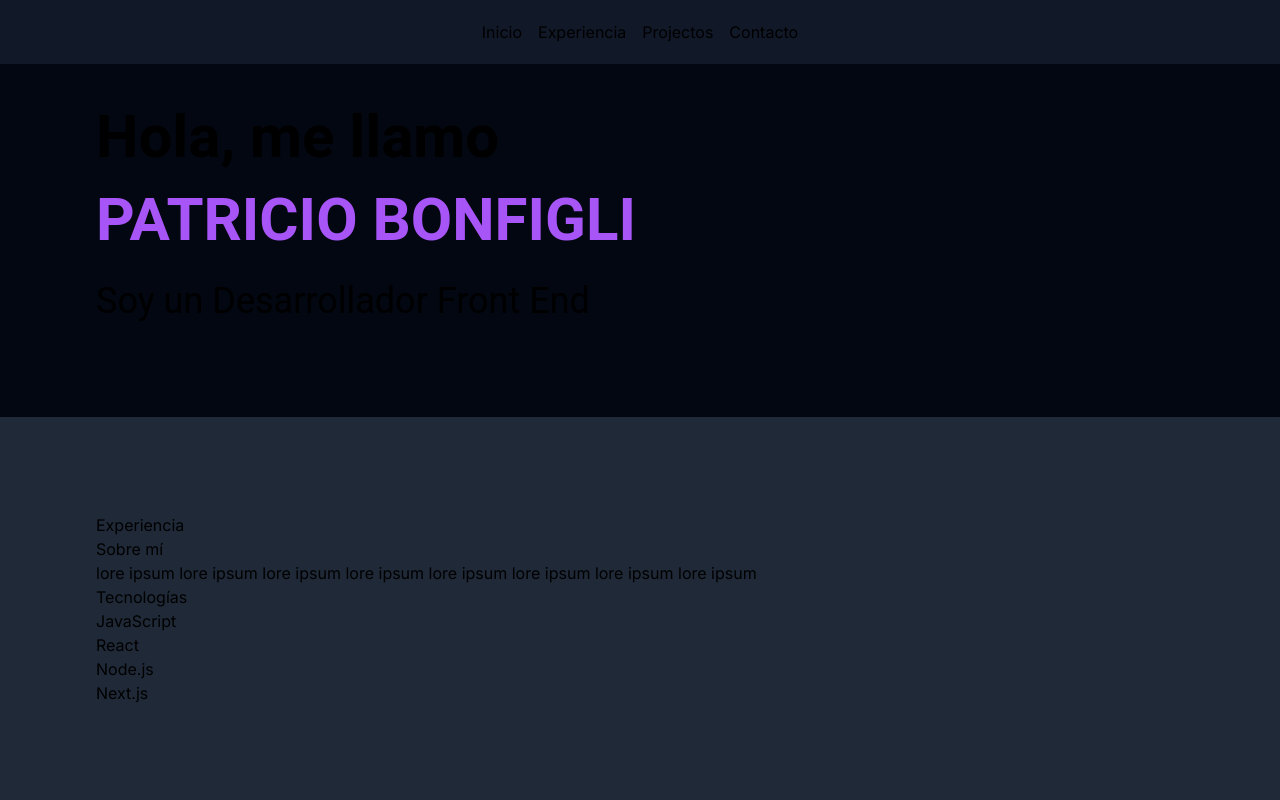
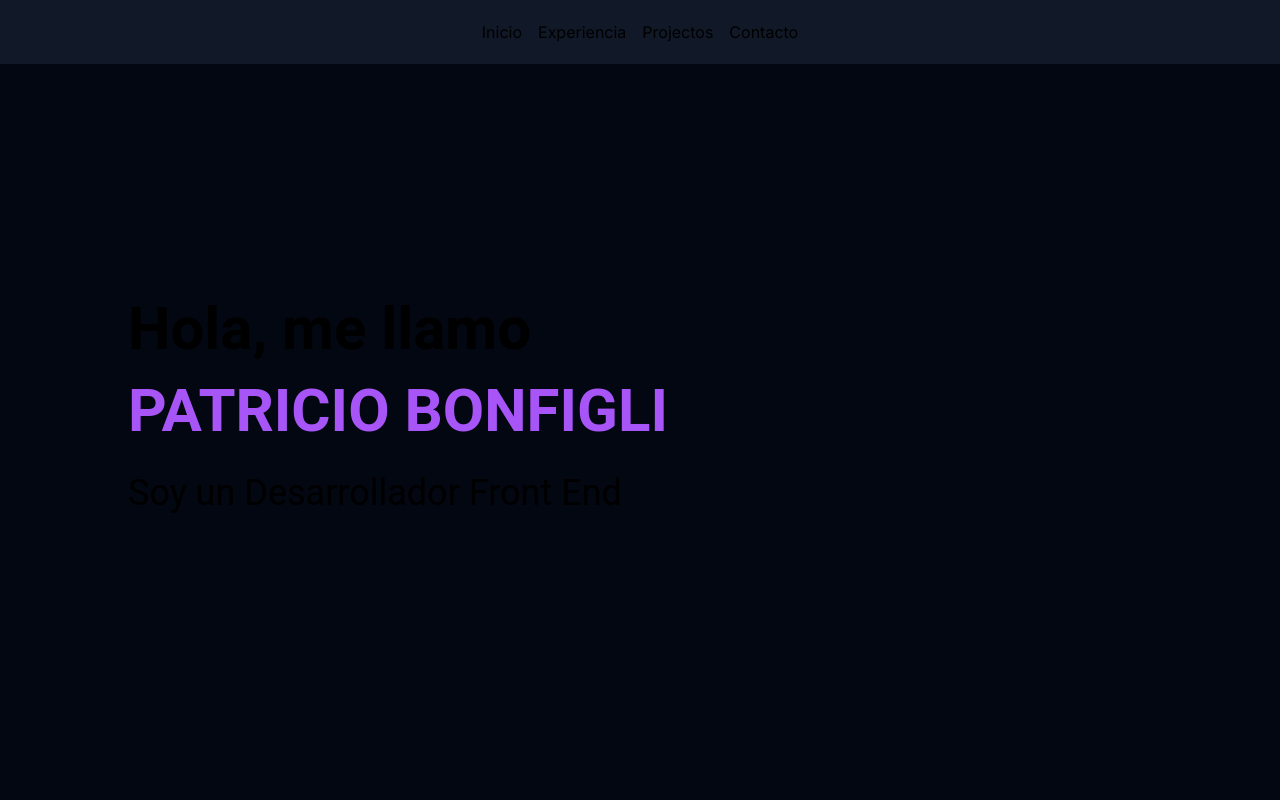
Before and after one commit to BonPato98/Portfolio, a Next.js app: page / in a window 1280 px wide. Shown: the top 800 px of the page. Built offline with nearby package versions, Linux system fonts and the light colour scheme.

Commit message:
Adjust first section height to full screen

```diff
--- a/src/app/page.tsx
+++ b/src/app/page.tsx
@@ -11,8 +11,8 @@ export default function Home() {
       <a href="#contact" className="mx-2">Contacto</a>
     </nav>
     </header>
-    <main className="min-h-screen" id="start">
-      <section className="flex flex-col items-start justify-between bg-gray-950 p-24">
+    <main className="h-max" id="start">
+      <section className="flex flex-col items-start justify-center bg-gray-950 px-32 h-screen">
       <article className="flex max-w-5xl w-auto items-start justify-around gap-5 font-roboto text-base flex-col">
         <h1 className="text-6xl font-bold leading-snug">Hola, me llamo <br /> <span className="text-purple-500">PATRICIO BONFIGLI</span></h1>
         <p className="text-4xl">Soy un Desarrollador Front End</p>
```
